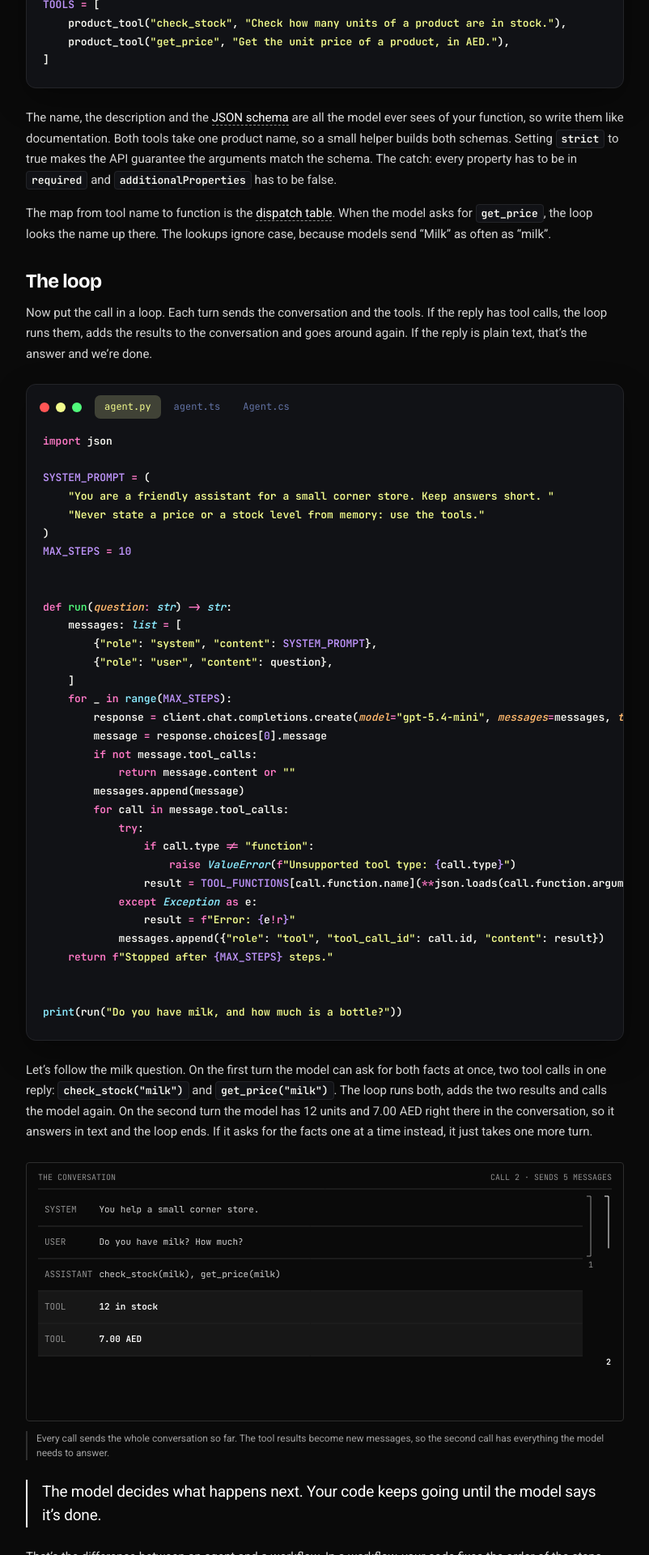
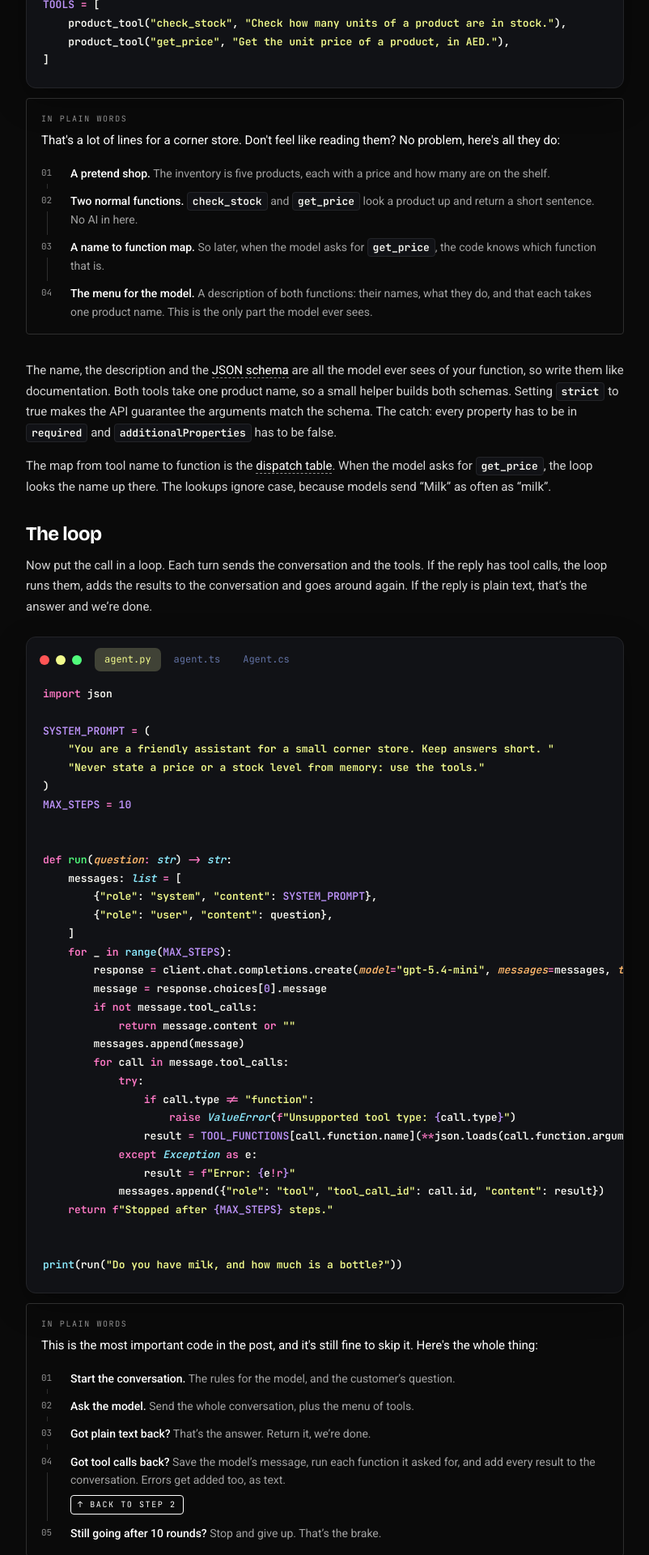
Before and after one commit to Mikkaiser/mikkaiser-portfolio, a Next.js app: page /blog/ai-agents-from-llm-calls-to-loops in a window 1280 px wide. Shown: the part 3720-5640 px from the top of the page at 81% size, without its empty margins (50-852 px from the left). Built offline with nearby package versions, Linux system fonts and the light colour scheme.

Commit message:
Explain the dense code cards in plain words
Under the four long snippets (tools, the loop, the framework agent and
streaming), a short panel says it is fine to skip the code and lists what
it does as numbered steps, with a back marker where the code loops. The
steps hold for every language tab.

```diff
--- a/app/blog/blog.css
+++ b/app/blog/blog.css
@@ -166,6 +166,22 @@
 .figure__frame img { display: block; width: 100%; height: auto; }
 .figure__cap { margin-top: var(--space-3); padding-left: 11px; border-left: 2px solid var(--rule); font-size: 12px; line-height: 1.5; color: var(--muted); }
 
+/* ---------- in plain words: the steps under a dense code card (components/blog/InPlainWords.tsx) ---------- */
+.prose .plain { margin: calc(var(--space-3) - var(--space-6)) 0 var(--space-8); padding: var(--space-4) 18px; border: var(--hairline) solid var(--rule); border-radius: var(--radius-control); }
+.plain__label { font-family: var(--font-mono); font-size: var(--size-micro); letter-spacing: var(--ls-micro); text-transform: uppercase; color: var(--faint); }
+.prose .plain__intro { margin: 6px 0 var(--space-4); color: var(--ink); }
+.prose .plain__steps { list-style: none; margin: 0; padding: 0; }
+.prose .plain__step { position: relative; display: grid; grid-template-columns: 28px minmax(0, 1fr); gap: var(--space-2); margin: 0; padding-bottom: var(--space-3); font-size: 14px; line-height: 1.6; color: var(--muted); }
+.prose .plain__step:last-child { padding-bottom: 0; }
+/* A thin line joins the numbers, so the steps read as one path. */
+.plain__step:not(:last-child)::before { content: ""; position: absolute; left: 7px; top: 24px; bottom: 4px; width: var(--hairline); background: var(--rule); }
+.plain__n { font-family: var(--font-mono); font-size: var(--size-meta); color: var(--faint); padding-top: 2px; font-variant-numeric: tabular-nums; }
+.prose .plain__title { color: var(--ink); font-weight: var(--weight-medium); }
+.plain__back {
+  width: max-content; margin-top: var(--space-2); padding: 3px 8px; border: var(--hairline) solid var(--ink); border-radius: var(--radius-control);
+  font-family: var(--font-mono); font-size: var(--size-micro); letter-spacing: var(--ls-micro); text-transform: uppercase; color: var(--ink);
+}
+
 /* ---------- glossary: terms as rows in a register ---------- */
 .prose .glossary { margin: var(--space-6) 0; border-top: var(--hairline) solid var(--rule); }
 .glossary > div { display: grid; grid-template-columns: 150px minmax(0, 1fr); gap: var(--space-6); padding: var(--space-3) 0; border-bottom: var(--hairline) solid var(--rule); }
--- /dev/null
+++ b/components/blog/InPlainWords.tsx
@@ -0,0 +1,29 @@
+import type { ReactNode } from "react";
+
+type Step = { title: string; text: ReactNode };
+
+/**
+ * Sits under a dense code card and says what the code does, step by step, so
+ * a reader who skips the code still follows the post. The steps are the same
+ * for every language tab. `back` draws the loop: after step `after`, return to
+ * step `to`.
+ */
+export function InPlainWords({ intro, steps, back }: { intro: ReactNode; steps: Step[]; back?: { after: number; to: number } }) {
+  return (
+    <aside className="plain" aria-label="What this code does, in plain words">
+      <div className="plain__label">In plain words</div>
+      <p className="plain__intro">{intro}</p>
+      <ol className="plain__steps">
+        {steps.map((s, i) => (
+          <li key={s.title} className={back && i + 1 === back.after ? "plain__step plain__step--back" : "plain__step"}>
+            <span className="plain__n" aria-hidden="true">{String(i + 1).padStart(2, "0")}</span>
+            <div>
+              <strong className="plain__title">{s.title}</strong> {s.text}
+              {back && i + 1 === back.after ? <div className="plain__back">↑ Back to step {back.to}</div> : null}
+            </div>
+          </li>
+        ))}
+      </ol>
+    </aside>
+  );
+}
--- a/content/posts/ai-agents-from-llm-calls-to-loops.tsx
+++ b/content/posts/ai-agents-from-llm-calls-to-loops.tsx
@@ -1,5 +1,6 @@
 import { AgentLoop } from "@/components/blog/AgentLoop";
 import { CodeTabs } from "@/components/blog/CodeTabs";
+import { InPlainWords } from "@/components/blog/InPlainWords";
 import { ConversationGrows } from "@/components/blog/ConversationGrows";
 import { Term } from "@/components/blog/Term";
 import { WorkflowVsAgent } from "@/components/blog/WorkflowVsAgent";
@@ -152,6 +153,15 @@ export default function Post() {
         your code decides whether to do it.
       </p>
       <CodeTabs {...CODE.a2} />
+      <InPlainWords
+        intro="That's a lot of lines for a corner store. Don't feel like reading them? No problem, here's all they do:"
+        steps={[
+          { title: "A pretend shop.", text: <>The inventory is five products, each with a price and how many are on the shelf.</> },
+          { title: "Two normal functions.", text: <><Code>check_stock</Code> and <Code>get_price</Code> look a product up and return a short sentence. No AI in here.</> },
+          { title: "A name to function map.", text: <>So later, when the model asks for <Code>get_price</Code>, the code knows which function that is.</> },
+          { title: "The menu for the model.", text: <>A description of both functions: their names, what they do, and that each takes one product name. This is the only part the model ever sees.</> },
+        ]}
+      />
       <p>
         The name, the description and the{" "}
         <Term id="json-schema" label="JSON schema" title="JSON Schema" href="https://json-schema.org/">
@@ -181,6 +191,17 @@ export default function Post() {
         that&rsquo;s the answer and we&rsquo;re done.
       </p>
       <CodeTabs {...CODE.a3} />
+      <InPlainWords
+        intro="This is the most important code in the post, and it's still fine to skip it. Here's the whole thing:"
+        steps={[
+          { title: "Start the conversation.", text: <>The rules for the model, and the customer&rsquo;s question.</> },
+          { title: "Ask the model.", text: <>Send the whole conversation, plus the menu of tools.</> },
+          { title: "Got plain text back?", text: <>That&rsquo;s the answer. Return it, we&rsquo;re done.</> },
+          { title: "Got tool calls back?", text: <>Save the model&rsquo;s message, run each function it asked for, and add every result to the conversation. Errors get added too, as text.</> },
+          { title: "Still going after 10 rounds?", text: <>Stop and give up. That&rsquo;s the brake.</> },
+        ]}
+        back={{ after: 4, to: 2 }}
+      />
       <p>
         Let&rsquo;s follow the milk question. On the first turn the model can ask for both facts at once, two tool
         calls in one reply: <Code>check_stock(&quot;milk&quot;)</Code> and <Code>get_price(&quot;milk&quot;)</Code>.
@@ -254,6 +275,14 @@ export default function Post() {
         April 2026 and works with the same OpenAI client.
       </p>
       <CodeTabs {...CODE.b1} />
+      <InPlainWords
+        intro="Short version, because this one really is shorter:"
+        steps={[
+          { title: "Same shop, same two functions.", text: <>Now they&rsquo;re marked as tools, so the framework builds the menu for the model from the functions themselves.</> },
+          { title: "Describe the agent.", text: <>A name, its rules, which model to use and which tools it has.</> },
+          { title: "Run it.", text: <>One line runs the whole loop from the previous section, up to 10 rounds, and hands you the final answer.</> },
+        ]}
+      />
       <p>
         The tools are just functions now. The framework reads each signature to build the schema: type hints and the
         docstring in Python (finally, someone reads the docstrings), the{" "}
@@ -294,6 +323,17 @@ export default function Post() {
         finishes.
       </p>
       <CodeTabs {...CODE.b3} />
+      <InPlainWords
+        intro="Skipping the code? Fair. Here's what happens on every message:"
+        steps={[
+          { title: "Wait for a question.", text: <>The chat keeps going until you type <Code>exit</Code>.</> },
+          { title: "Run the agent with the whole history.", text: <>Every earlier message and tool result goes along. In Python and TypeScript it runs inside a trace, so the whole chat shows up together in the dashboard.</> },
+          { title: "Print the answer as it arrives.", text: <>Each small piece of text goes straight to the screen.</> },
+          { title: "Print a [tool] line.", text: <>When a tool finishes, match the result to its call and show what ran.</> },
+          { title: "Keep the history for next time.", text: <>The messages from this run become the history for the next question. In C#, the session does this for you.</> },
+        ]}
+        back={{ after: 5, to: 1 }}
+      />
       <p>
         Two kinds of events come in. <Term id="deltas" label="Text deltas">
           The small chunks of text a streaming response sends while the model is still writing. Glue them together
```
